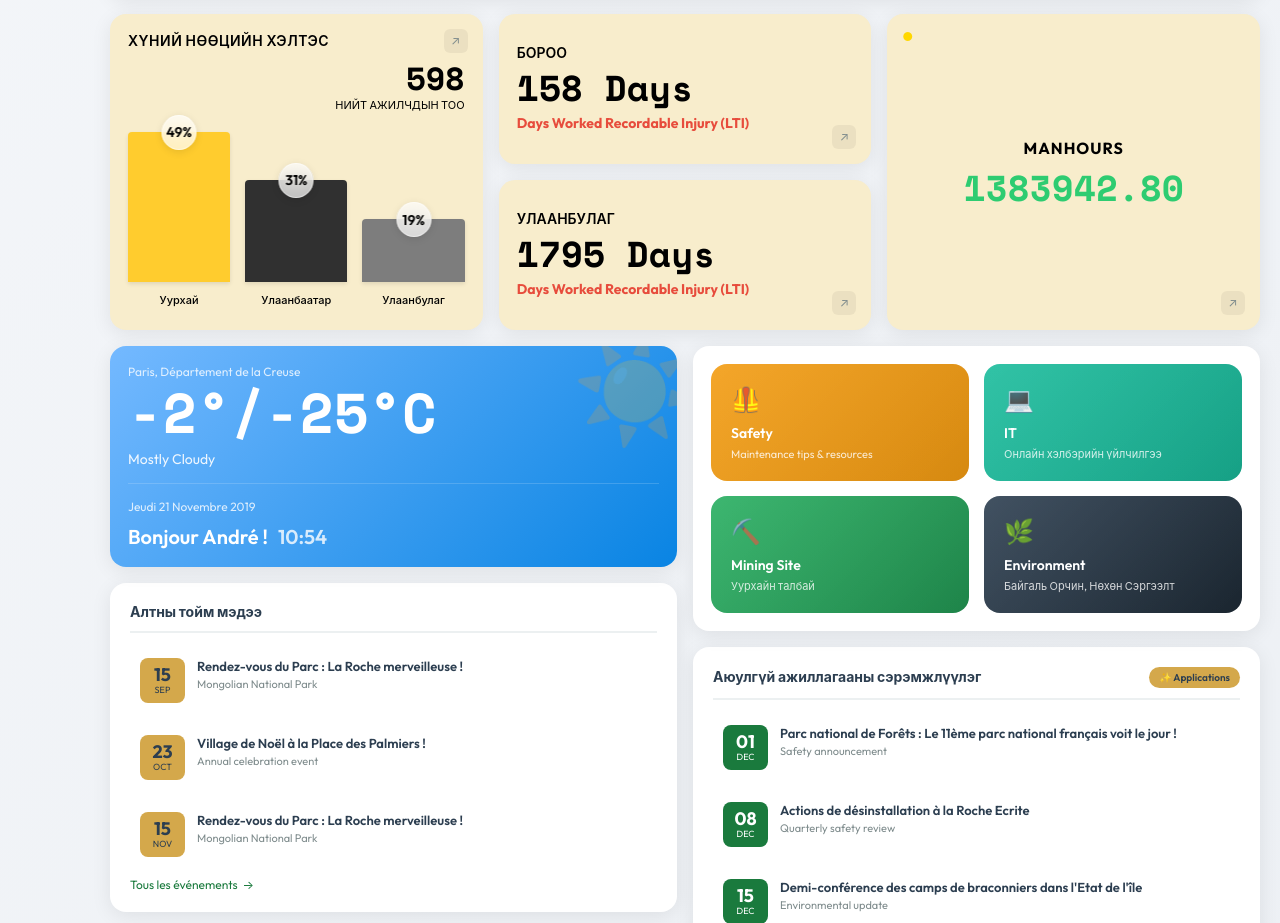
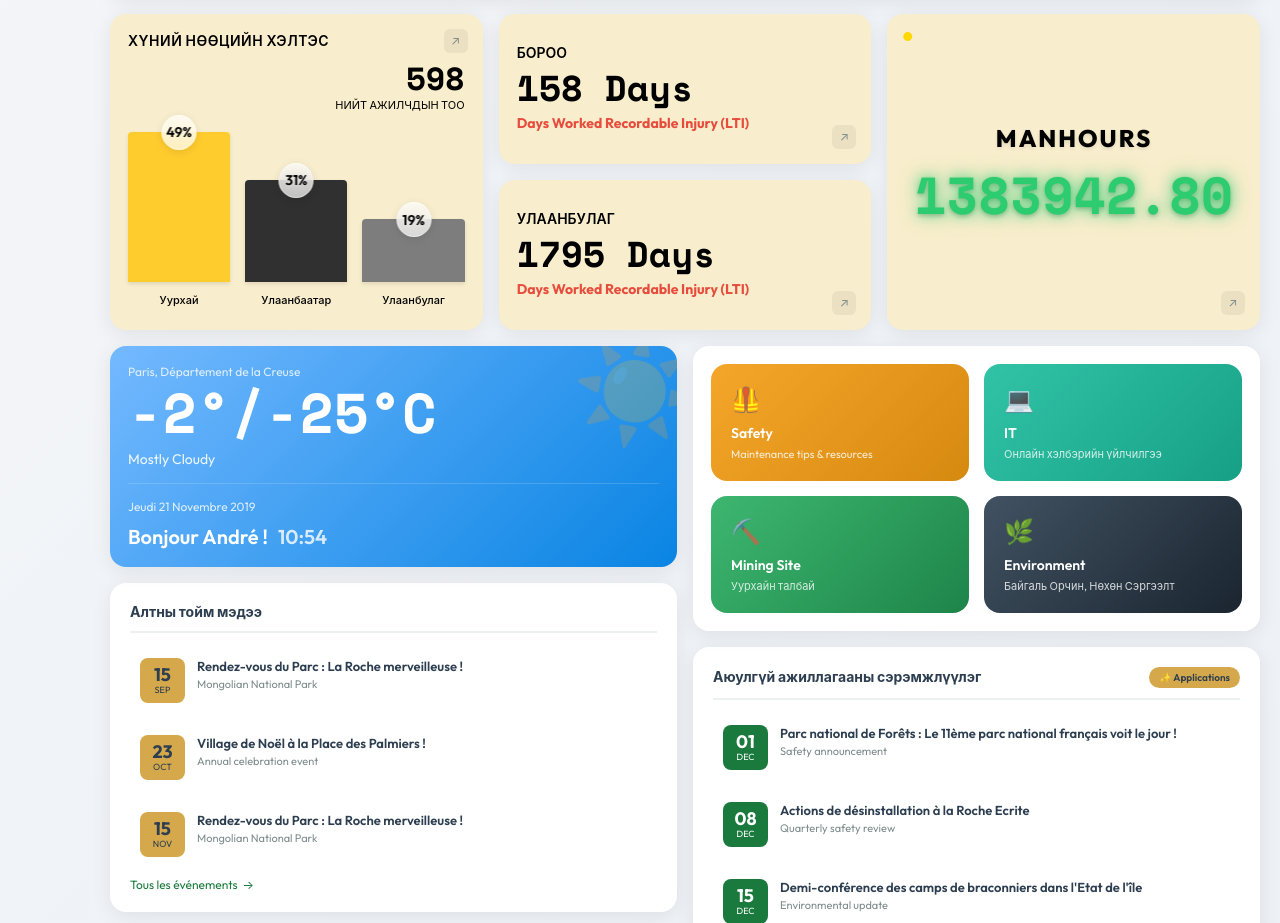
Before and after one commit to hodooniihoosonmantuu/project-cursor, a React (Vite) app: page / in a window 1280 px wide. Shown: the part 967-1890 px from the top of the page. Built offline with nearby package versions, Linux system fonts and the light colour scheme.

Commit message:
Add special effects to ManhoursWidget: bigger fonts, glow animations, pulse effects

```diff
--- a/src/App.css
+++ b/src/App.css
@@ -834,22 +834,49 @@ body {
 }
 
 .manhours-title {
-  font-size: 16px;
-  font-weight: 700;
+  font-size: 24px;
+  font-weight: 800;
   color: #000000 !important;
   text-transform: uppercase;
-  letter-spacing: 1px;
-  margin-bottom: 12px;
+  letter-spacing: 2px;
+  margin-bottom: 16px;
   text-align: center;
+  text-shadow: 0 2px 4px rgba(0, 0, 0, 0.1);
+  animation: titlePulse 3s ease-in-out infinite;
 }
 
 .manhours-value-large {
   font-family: 'Space Mono', monospace;
-  font-size: 36px;
+  font-size: 52px;
   font-weight: 700;
   color: #2ecc71;
   line-height: 1;
   text-align: center;
+  text-shadow: 0 0 10px rgba(46, 204, 113, 0.5), 0 2px 4px rgba(0, 0, 0, 0.2);
+  animation: numberGlow 2s ease-in-out infinite;
+  filter: drop-shadow(0 0 8px rgba(46, 204, 113, 0.4));
+}
+
+@keyframes titlePulse {
+  0%, 100% {
+    transform: scale(1);
+    opacity: 1;
+  }
+  50% {
+    transform: scale(1.02);
+    opacity: 0.95;
+  }
+}
+
+@keyframes numberGlow {
+  0%, 100% {
+    text-shadow: 0 0 10px rgba(46, 204, 113, 0.5), 0 2px 4px rgba(0, 0, 0, 0.2);
+    filter: drop-shadow(0 0 8px rgba(46, 204, 113, 0.4));
+  }
+  50% {
+    text-shadow: 0 0 20px rgba(46, 204, 113, 0.8), 0 2px 4px rgba(0, 0, 0, 0.2);
+    filter: drop-shadow(0 0 15px rgba(46, 204, 113, 0.7));
+  }
 }
 
 /* Weather Widget */
```
